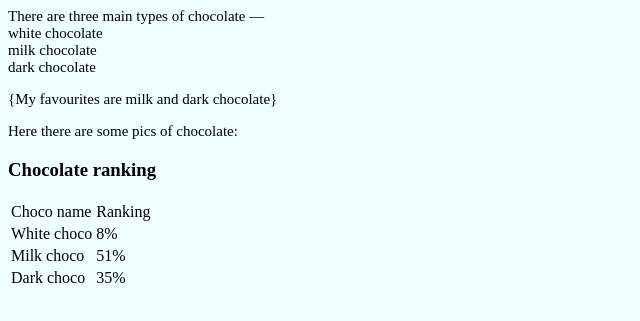
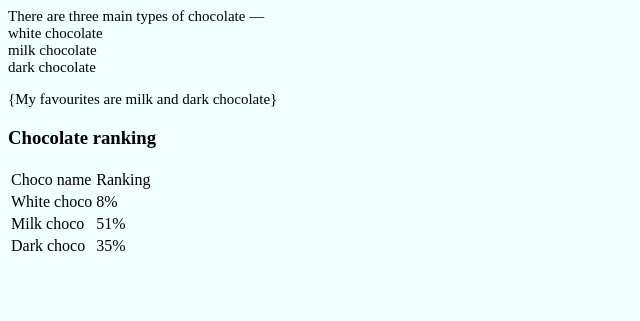
Before and after one commit to queenashy/Chocolate, a plain HTML site: page index.html in a window 1280 px wide. Shown: the part 145-466 px from the top of the page, without its empty margins (0-640 px from the left). Drawn offline with Linux system fonts and the light colour scheme.

Commit message:
Update index.html

```diff
--- a/index.html
+++ b/index.html
@@ -12,8 +12,7 @@
     <main>
       <p>There are three main types of chocolate —</br> white chocolate</br> milk chocolate</br>dark chocolate</p>
       <p>{My favourites are milk and dark chocolate}</p>
-      <p>Here there are some pics of chocolate:</p>
-      <h3>Chocolate ranking</h3>
+     <h3>Chocolate ranking</h3>
       <table>
        <tr>
          <td>Choco name</td>
```
